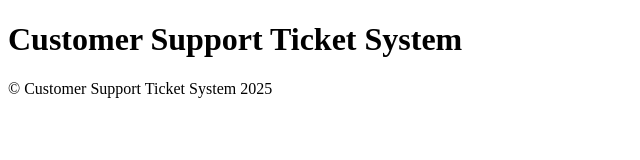
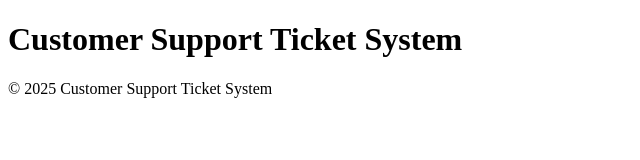
Before and after one commit to rtorokk/Coding_Challenge_14, a plain HTML site: page index.html in a window 1280 px wide. Shown: the full height of the page, 0-640 px from the left. Drawn offline with Linux system fonts and the light colour scheme.

Commit message:
Task 1 - Base Structure Created

```diff
--- a/index.html
+++ b/index.html
@@ -13,7 +13,7 @@
         <div id="ticketContainer"></div>
     </main>
     <footer>
-        <p>&copy; Customer Support Ticket System 2025</p>
+        <p>&copy; 2025 Customer Support Ticket System </p>
     </footer>
     <script src="cc_14.js"></script>
 </body>
```
